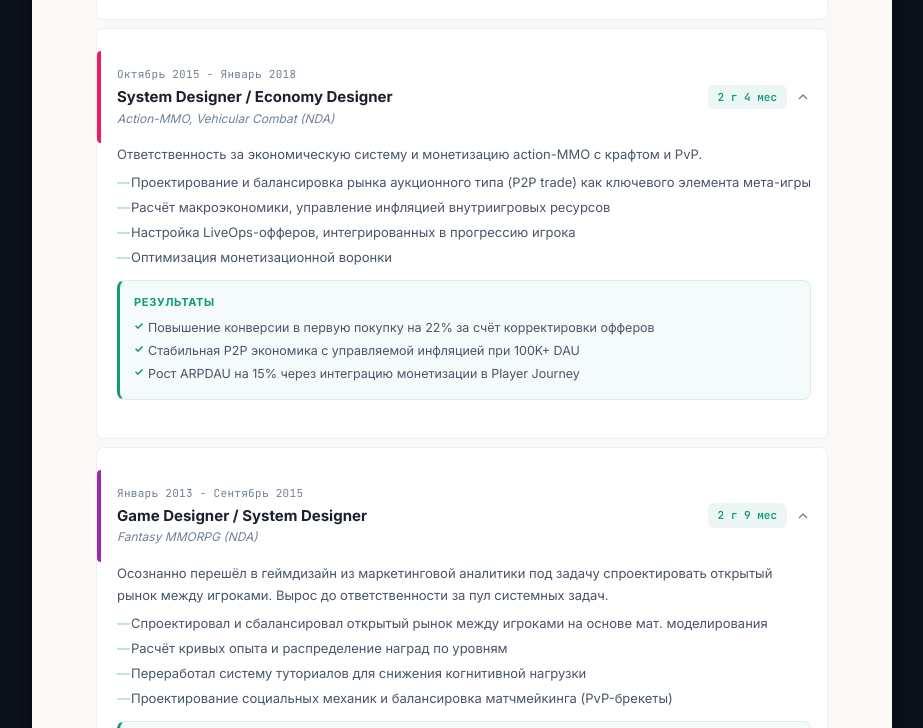
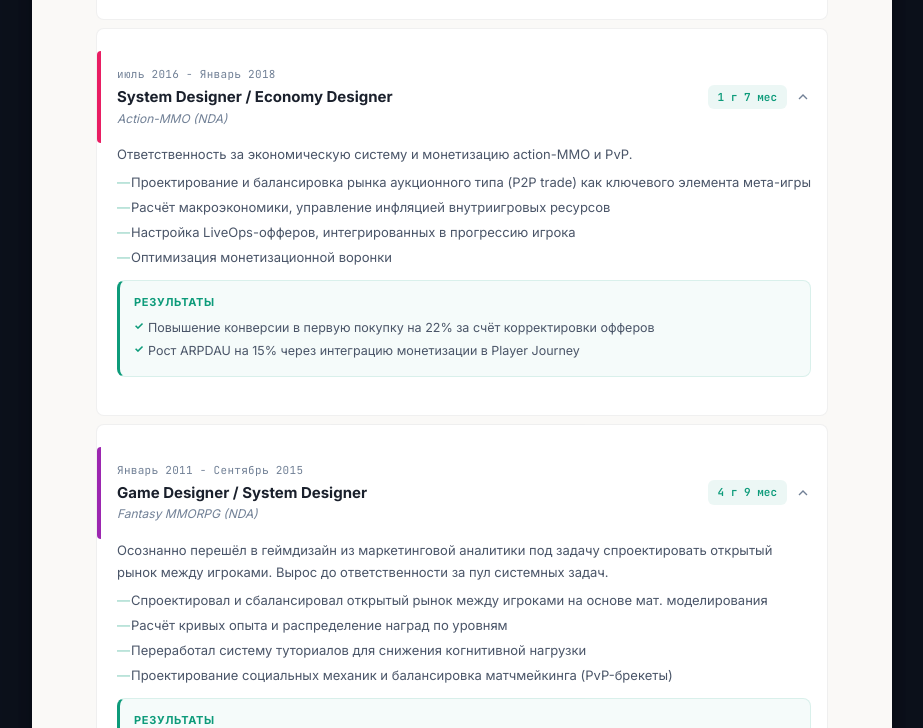
Before and after one commit to ezeroshell/portfolio, a plain HTML site: page index.html in a window 1280 px wide. Shown: the part 2562-3290 px from the top of the page, without its empty margins (178-1101 px from the left). Drawn offline with Linux system fonts and the light colour scheme.

Commit message:
retexted

```diff
--- a/index.html
+++ b/index.html
@@ -184,7 +184,7 @@
             </div>
           </div>
 
-          <p class="exp-intro">Перешёл в геймдизайн из маркетинговой аналитики в 2013 году. Прошёл путь от проектирования экономических систем до создания целостного Player Journey. Фокус - системы, которые управляют вовлечённостью на каждом этапе пути игрока.</p>
+          <p class="exp-intro">Перешёл в геймдизайн из маркетинговой аналитики в 2011 году. Прошёл путь от проектирования экономических систем до создания целостного Player Journey. Фокус - системы, которые управляют вовлечённостью на каждом этапе пути игрока.</p>
 
           <div class="exp-timeline" id="exp-timeline">
 
@@ -318,19 +318,19 @@
                 <div class="exp-entry-head">
                   <div class="exp-bar-accent" style="--bar-clr: #e91e63"></div>
                   <div class="exp-entry-left">
-                    <div class="exp-period"><time datetime="2015-10">Октябрь 2015</time> - <time datetime="2018-01">Январь 2018</time></div>
+                    <div class="exp-period"><time datetime="2015-10">июль 2016</time> - <time datetime="2018-01">Январь 2018</time></div>
                     <h3 class="exp-role">System Designer / Economy Designer</h3>
-                    <div class="exp-company">Action-MMO, Vehicular Combat (NDA)</div>
+                    <div class="exp-company">Action-MMO (NDA)</div>
                   </div>
                   <div class="exp-entry-right">
-                    <span class="exp-duration">2 г 4 мес</span>
+                    <span class="exp-duration">1 г 7 мес</span>
                     <svg class="exp-chevron" viewBox="0 0 24 24" fill="none" stroke="currentColor" stroke-width="2" width="16" height="16"><path d="M6 9l6 6 6-6"/></svg>
                   </div>
                 </div>
               </button>
               <div class="exp-body" aria-hidden="false">
                 <div class="exp-desc">
-                  Ответственность за экономическую систему и монетизацию action-MMO с крафтом и PvP.
+                  Ответственность за экономическую систему и монетизацию action-MMO и PvP.
                   <ul>
                     <li>Проектирование и балансировка рынка аукционного типа (P2P trade) как ключевого элемента мета-игры</li>
                     <li>Расчёт макроэкономики, управление инфляцией внутриигровых ресурсов</li>
@@ -342,7 +342,6 @@
                   <h4 class="exp-achievements-title">Результаты</h4>
                   <ul>
                     <li>Повышение конверсии в первую покупку на 22% за счёт корректировки офферов</li>
-                    <li>Стабильная P2P экономика с управляемой инфляцией при 100K+ DAU</li>
                     <li>Рост ARPDAU на 15% через интеграцию монетизации в Player Journey</li>
                   </ul>
                 </div>
@@ -355,12 +354,12 @@
                 <div class="exp-entry-head">
                   <div class="exp-bar-accent" style="--bar-clr: #9c27b0"></div>
                   <div class="exp-entry-left">
-                    <div class="exp-period"><time datetime="2013-01">Январь 2013</time> - <time datetime="2015-09">Сентябрь 2015</time></div>
+                    <div class="exp-period"><time datetime="2013-01">Январь 2011</time> - <time datetime="2015-09">Сентябрь 2015</time></div>
                     <h3 class="exp-role">Game Designer / System Designer</h3>
                     <div class="exp-company">Fantasy MMORPG (NDA)</div>
                   </div>
                   <div class="exp-entry-right">
-                    <span class="exp-duration">2 г 9 мес</span>
+                    <span class="exp-duration">4 г 9 мес</span>
                     <svg class="exp-chevron" viewBox="0 0 24 24" fill="none" stroke="currentColor" stroke-width="2" width="16" height="16"><path d="M6 9l6 6 6-6"/></svg>
                   </div>
                 </div>
```
Also changed, not shown: 1 other file.
